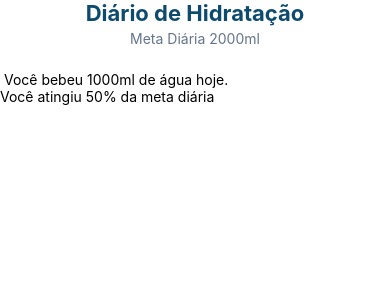
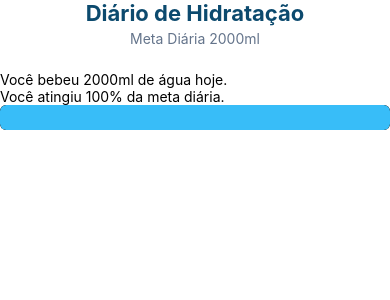
Before and after one commit to pablo-lorenzo09/diario-hidratacao, a React Native app: screen / in a window 390 px wide. Shown: the top 300 px of the page. Built offline with nearby package versions, Linux system fonts and the light colour scheme.

Commit message:
cabei hoje

```diff
--- a/App.jsx
+++ b/App.jsx
@@ -26,7 +26,7 @@ export default function App() {
         <StatusBar barStyle={'auto'}/>
         <View>
          <Header GOAL={GOAL}/>
-         <WaterProgress consumed={1000} goal={GOAL}/>
+         <WaterProgress consumed={2000} goal={GOAL}/>
         </View>
       </SafeAreaView>
     </SafeAreaProvider>
--- a/src/components/WaterProgress.jsx
+++ b/src/components/WaterProgress.jsx
@@ -1,13 +1,55 @@
-import { View, Text } from 'react-native';
+import { View, Text, StyleSheet } from 'react-native';
+import { COLORS } from '../constants/colors';
 
-export function WaterProgress({consumed, goal}) {
+export function WaterProgress({ consumed, goal }) {
 
-    const porcentagem = Math.min(((consumed / goal)* 100), 100)
+    const porcentagem = Math.min(((consumed / goal) * 100), 100)
 
-    return(
-            <View>
-                <Text> Você bebeu {consumed}ml de água hoje.</Text>
-                <Text>Você atingiu {porcentagem}% da meta diária</Text>
+    return (
+        <View>
+            <Text>Você bebeu {consumed}ml de água hoje.</Text>
+            <Text>Você atingiu {porcentagem}% da meta diária.</Text>
+            <View style={styles.progressBarBackground}>
+                <View style={[styles.progressBarFill, { width: `${porcentagem}%` }]} />
             </View>
+        </View>
     )
 };
+
+const styles = StyleSheet.create({
+    card: {
+    backgroundColor: COLORS.cardBg,
+    borderRadius: 16,
+    padding: 20,
+    width: '100%',
+    alignItems: 'center',
+    marginBottom: 24,
+    elevation: 3,
+    shadowColor: '#000',
+    shadowOffset: { width: 0, height: 2 },
+    shadowOpacity: 0.1,
+    shadowRadius: 4,
+    },
+    consumedText: {
+        fontSize: 36,
+        fontWeight: 'bold',
+        color: COLORS.primary,
+    },
+    percentageText: {
+        fontSize: 14,
+        color: COLORS.textMuted,
+        marginBottom: 16,
+    },
+    progressBarBackground: {
+        width: '100%',
+        height: 25,
+        backgroundColor: '#00090f',
+        borderRadius: 6,
+        overflow: 'hidden',
+    },
+    progressBarFill: {
+        height: '100%',
+        backgroundColor: COLORS.secondary,
+        borderRadius: 6,
+    },
+});
```
